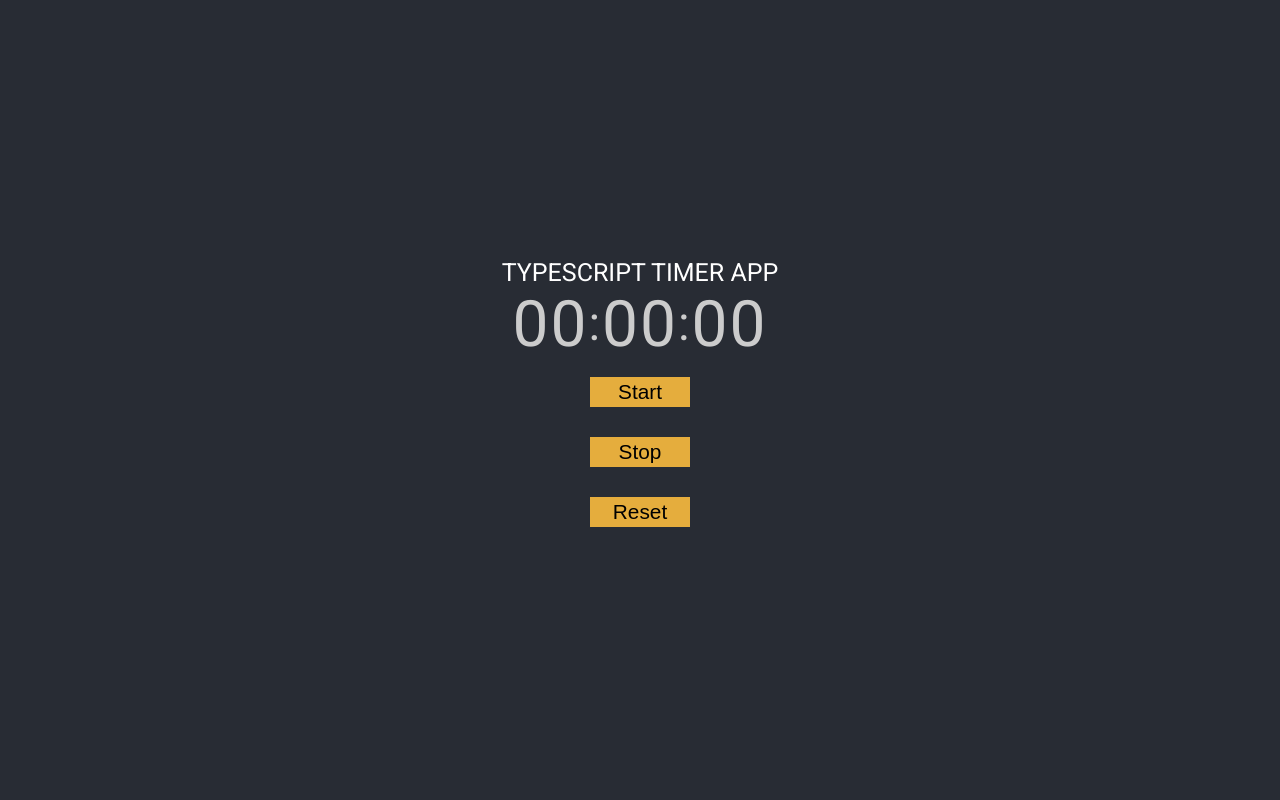
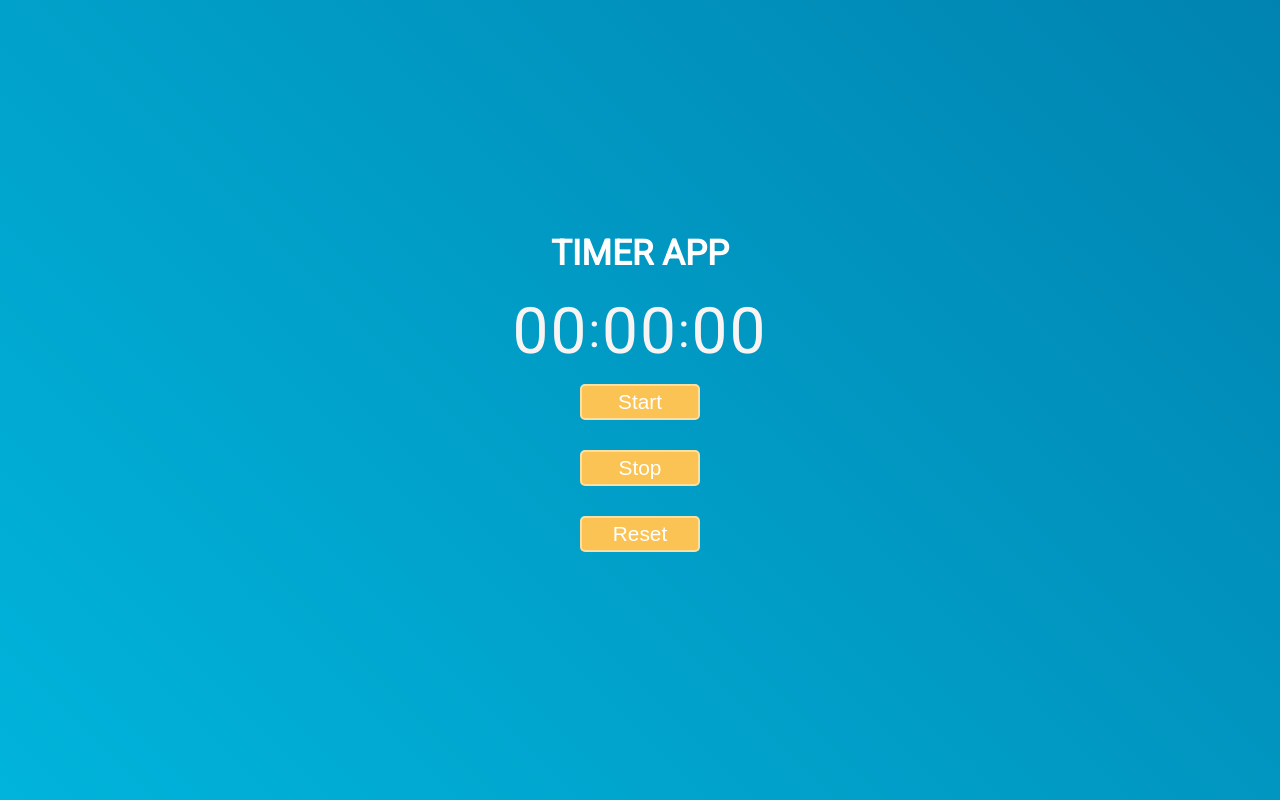
Before and after one commit to ahmedali8/stopwatch-app-pwa, a React (Create React App) app: page / in a window 1280 px wide. Built offline with nearby package versions, Linux system fonts and the light colour scheme.

Commit message:
modified styles

```diff
--- a/src/components/App/App.css
+++ b/src/components/App/App.css
@@ -3,7 +3,8 @@
 body {
   font-family: 'Roboto', sans-serif;
   margin: 0;
-  background-color: #282c34;
+  /* background-color: #282c34; */
+  background: linear-gradient(45deg, #00b4db, #0083b0);
 }
 
 .app-container {
@@ -16,7 +17,8 @@ body {
 
 .app-heading {
   color: #fff;
-  font-size: 25px;
+  font-size: 35px;
   text-transform: uppercase;
-  font-weight: 500;
+  font-weight: 700;
+  margin-bottom: 20px;
 }
--- a/src/components/App/App.tsx
+++ b/src/components/App/App.tsx
@@ -5,7 +5,7 @@ import './App.css';
 function App() {
   return (
     <div className="app-container">
-      <div className="app-heading">Typescript Timer App</div>
+      <div className="app-heading">Timer App</div>
       <Timer />
     </div>
   );
--- a/src/components/Timer/Timer.css
+++ b/src/components/Timer/Timer.css
@@ -1,6 +1,6 @@
 .timer-container {
   display: flex;
-  color: #ccc;
+  color: rgb(248, 244, 244);
 }
 
 .timer-container p {
--- a/src/components/TimerButton/TimerButton.css
+++ b/src/components/TimerButton/TimerButton.css
@@ -1,10 +1,18 @@
 .button-container button {
   margin: 15px;
-  border: none;
-  background-color: #e5ad3d;
-  padding: 3px 12px;
+  border: 2px solid #fddfa2;
+  border-radius: 5px;
+  background-color: #fac354;
+  color: #fff;
+  padding: 4px 12px;
   font-size: 1.3rem;
   font-weight: 400;
   cursor: pointer;
-  width: 100px;
+  width: 120px;
 }
+
+.button-container button:hover {
+  background-color: #fff;
+  color: #f7cc77;
+  border: 2px solid #f7cc77;
+}
```
